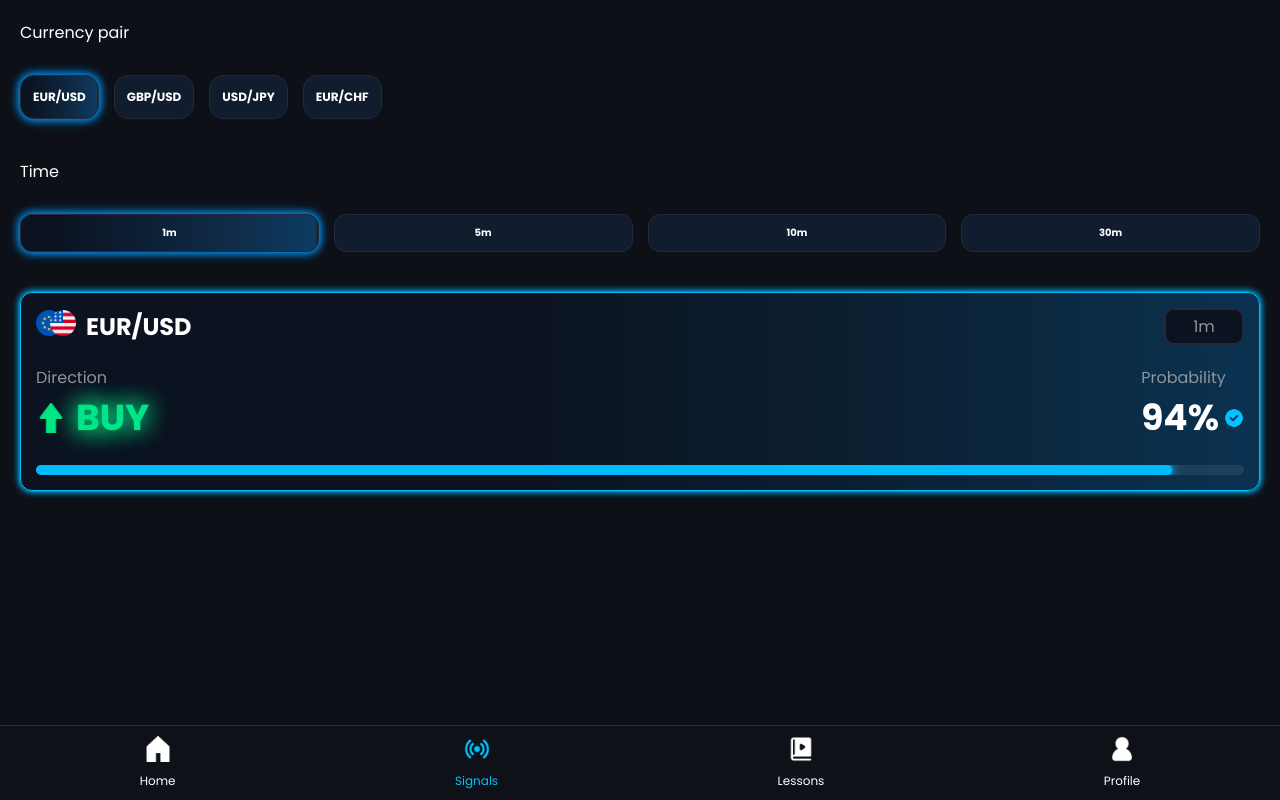
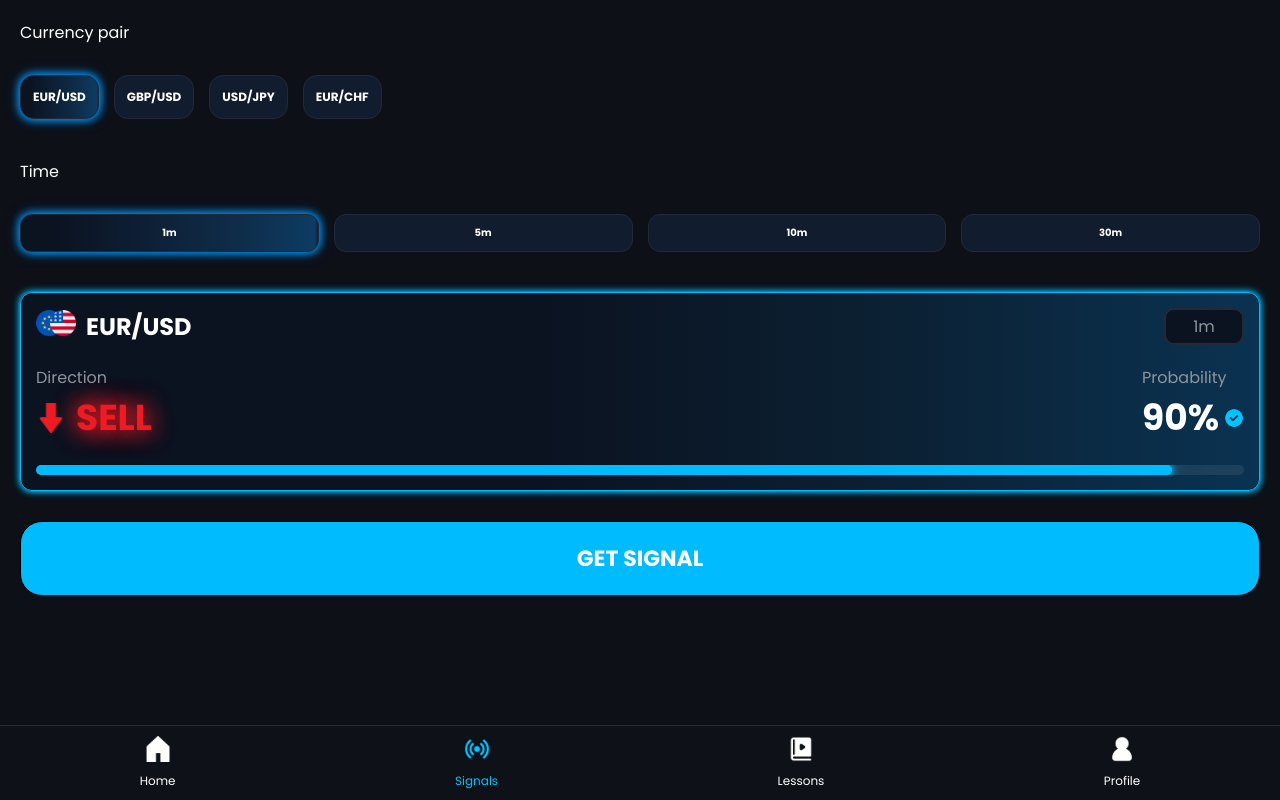
Before and after one commit to KISLY74/ClientAcademy, a React (Vite) app: page /signals in a window 1280 px wide. Built offline with nearby package versions, Linux system fonts and the light colour scheme.

Commit message:
getting signal logic + interface wiat signal

```diff
--- a/src/pages/Signals/Signals.jsx
+++ b/src/pages/Signals/Signals.jsx
@@ -5,11 +5,35 @@ import "./Signals.scss"
 export default function Signals() {
     const [time, setTime] = useState('1m')
     const [pair, setPair] = useState('EUR/USD')
+    const [signal, setSignal] = useState({ direction: false, prob: 90 })
+
+    const [access, setAccess] = useState(false);
+    const [isWait, setIsWait] = useState(false);
+
     const times = ["1m", '5m', '10m', '30m']
     const pairs = ["EUR/USD", 'GBP/USD', 'USD/JPY', 'EUR/CHF']
 
     const handlePairClick = (p) => setPair(p)
     const handleTimeClick = (t) => setTime(t)
+
+    const generateSignal = () => {
+        const randomDirection = Math.random() < 0.5;
+        const randomProb = Math.floor(Math.random() * (96 - 85 + 1)) + 85;
+
+        setSignal({
+            direction: randomDirection,
+            prob: randomProb
+        });
+    };
+
+    const handleGetSignal = () => {
+        setIsWait(true)
+
+        setTimeout(() => {
+            setIsWait(false)
+            generateSignal()
+        }, 3000);
+    }
 
     return <div className="signals">
         <div className="signals-container">
@@ -28,7 +52,7 @@ export default function Signals() {
             </div>
 
             <div className="signal">
-                <div className="signal-container">
+                {!isWait ? <div className="signal-container">
                     <div className="signal-header">
                         <div className="pair-icons">
                             <img src={`/images/currencyIcons/${pair.slice(0, 3).toLowerCase()}Icon.png`} alt="" />
@@ -42,14 +66,14 @@ export default function Signals() {
                         <div className="left">
                             <p>Direction</p>
                             <div className="left-res">
-                                <img src="/images/buy.png" alt="" />
-                                <p className="buy">BUY</p>
+                                <img src={`/images/${signal.direction ? "buy" : "sell"}.png`} alt="" />
+                                {signal.direction ? <p className="buy">BUY</p> : <p className="sell">SELL</p>}
                             </div>
                         </div>
                         <div className="right">
                             <p>Probability</p>
                             <div className="right-res">
-                                <p>94%</p>
+                                <p>{signal.prob}%</p>
                                 <img src="/images/checkmark.png" alt="" />
                             </div>
                         </div>
@@ -57,10 +81,29 @@ export default function Signals() {
 
                     <div className="signal-footer">
                         <div className="progress">
-                            <div className="progress-fill" style={{width: "94%"}}></div>
+                            <div className="progress-fill" style={{ width: "94%" }}></div>
                         </div>
                     </div>
-                </div>
+                </div> : <div className="signal-container wait">
+
+                    <div className="spinner"></div>
+
+                    <p className="title-text">Generation signal...</p>
+                    <p className="desc-text">Please wait 2-3 seconds</p>
+
+                    <div className="buy-sell">
+                        <div className="buy-content">
+                            <img src="/images/buy.png" alt="" />
+                            <p>BUY</p>
+                        </div>
+                        <div className="sell-content">
+                            <img src="/images/sell.png" alt="" />
+                            <p>SELL</p>
+                        </div>
+                    </div>
+                </div>}
+
+                {isWait ? <button className="get-signal wait">GET SIGNAL...</button> : <button className="get-signal" onClick={handleGetSignal}>GET SIGNAL</button>}
             </div>
             <Footer />
         </div>
--- a/src/pages/Signals/Signals.scss
+++ b/src/pages/Signals/Signals.scss
@@ -142,7 +142,7 @@
                         font-weight: bold;
                     }
 
-                    &__time{
+                    &__time {
                         margin-left: auto;
                         text-align: center;
                         border: 2px solid #232937;
@@ -170,8 +170,8 @@
                             align-items: center;
                             gap: 10px;
 
-
-                            p {
+                            .buy {
+                                color: #01e589;
                                 font-size: 36px;
                                 font-weight: bold;
                                 text-shadow:
@@ -180,8 +180,14 @@
                                     0 0 2px rgba(1, 229, 137, 0.4);
                             }
 
-                            .buy {
-                                color: #01e589;
+                            .sell {
+                                color: #ed1c24;
+                                font-size: 36px;
+                                font-weight: bold;
+                                text-shadow:
+                                    0 0 22px #ed1c24,
+                                    0 0 26px #ed1c24,
+                                    0 0 2px rgba(115, 0, 0, 0.4);
                             }
 
                             img {
@@ -241,5 +247,106 @@
                 }
             }
         }
+
+        .get-signal {
+            margin: 30px 0;
+            font-family: fonts.$mainFont;
+            font-weight: bold;
+            font-size: 22px;
+            border: 1px solid #000;
+            width: 100%;
+            border-radius: 22px;
+            color: #fff;
+            padding: 20px;
+            background-color: #00bcff;
+        }
+
+        .get-signal.wait {
+            color: $greyText;
+            background-color: #4d4d4d;
+
+        }
+
+        .signal-container.wait {
+
+            display: flex;
+            flex-direction: column;
+            align-items: center;
+            padding: 24px 6px;
+
+            // .spinner {
+            //     width: 28px;
+            //     height: 28px;
+            //     border: 3px solid rgba(255, 255, 255, 0.1);
+            //     border-top-color: #00bcff;
+            //     border-radius: 50%;
+            //     animation: spin 0.8s linear infinite;
+            // }
+
+            // @keyframes spin {
+            //     to {
+            //         transform: rotate(360deg);
+            //     }
+            // }
+
+            .spinner {
+                width: 62px;
+                height: 62px;
+                border: 3px solid rgba(0, 188, 255, 0.15);
+                border-top-color: #00bcff;
+                border-radius: 50%;
+                animation: spin 0.8s linear infinite;
+                box-shadow:
+                    0 0 6px #00bcff,
+                    0 0 12px rgba(0, 188, 255, 0.6),
+                    0 0 18px rgba(0, 188, 255, 0.4);
+            }
+
+            @keyframes spin {
+                to {
+                    transform: rotate(360deg);
+                }
+            }
+
+            .title-text {
+                font-size: 26px;
+                font-weight: bold;
+            }
+
+            .desc-text {
+                margin-top: -14px;
+                color: $greyText;
+            }
+
+            .buy-sell {
+                display: flex;
+                gap: 10px;
+
+                img {
+                    width: 40px;
+                }
+
+                .buy-content {
+                    display: flex;
+                    align-items: center;
+
+                    p {
+                        color: #01e589;
+                        font-weight: bold;
+                    }
+                }
+
+                .sell-content {
+                    display: flex;
+                    align-items: center;
+
+                    p {
+                        color: #ed1c24;
+                        font-weight: bold;
+                    }
+                }
+            }
+        }
+
     }
 }
```
